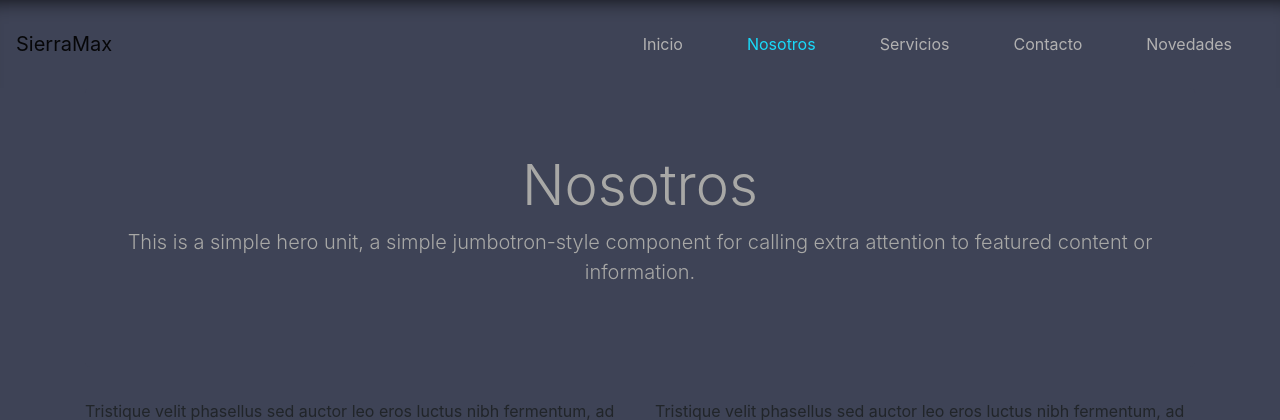
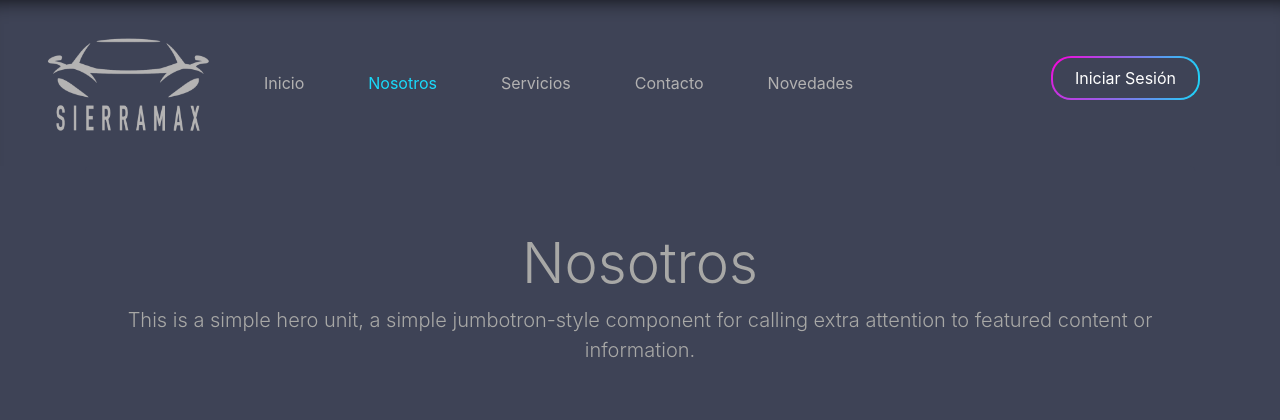
Before and after one commit to menendezg/IFTS12-Liendro-Website, a PHP site: page /us.html in a window 1280 px wide. Shown: the top 420 px of the page. Run offline with PHP 8.4, Linux system fonts and the light colour scheme.

Commit message:
Implement new navbar in the rest of pages

```diff
--- a/css/style.css
+++ b/css/style.css
@@ -29,6 +29,7 @@ body {
   margin-top: 18px;
   margin-left: 12px;
   margin-right: -12px;
+  margin-bottom: 18px;
 }
 
 .nav-link {
@@ -87,7 +88,7 @@ body {
   text-decoration: none;
   background-image: linear-gradient(#323645, #323645),
                     radial-gradient(circle at top left, #19d7f8, #fd00da);
-  color: #ffffff;
+  color: #b2b1b1;
 
 }
 
@@ -99,7 +100,7 @@ body {
 
 .fancy-btn:hover {
   text-decoration: none;
-  color: #ffffff
+  color: #b2b1b1
 }
 
 .fancy-btn:hover .fancy-btn-inner {
--- a/us.html
+++ b/us.html
@@ -26,7 +26,9 @@
   <body>
     <!-- nav -->
     <nav class="navbar navbar-expand-lg navbar-light bg-light customnav">
-      <a class="navbar-brand" href="">SierraMax</a>
+      <a class="navbar-brand" href="">
+        <img class="img-fluid img-logo" width="200px" src="img/sierramax_logo2.png">
+      </a>
       <button
         class="navbar-toggler"
         type="button"
@@ -39,7 +41,7 @@
         <span class="navbar-toggler-icon"></span>
       </button>
       <div class="collapse navbar-collapse" id="navbarText">
-        <ul class="navbar-nav ml-auto">
+        <ul class="navbar-nav">
           <li class="nav-item">
             <a class="nav-link" href="index.html"
               >Inicio <span class="sr-only">(current)</span></a
@@ -56,6 +58,11 @@
           </li>
           <li class="nav-item">
             <a class="nav-link" href="news.html">Novedades</a>
+          </li>
+          <li>
+            <a href="#SIGNUP" class="signup-btn">
+              <span>Iniciar Sesión</span>
+            </a>
           </li>
         </ul>
       </div>
```
Also changed, not shown: contact.html (+9 -2 lines), news.html (+8 -1 lines), services.html (+9 -2 lines).
